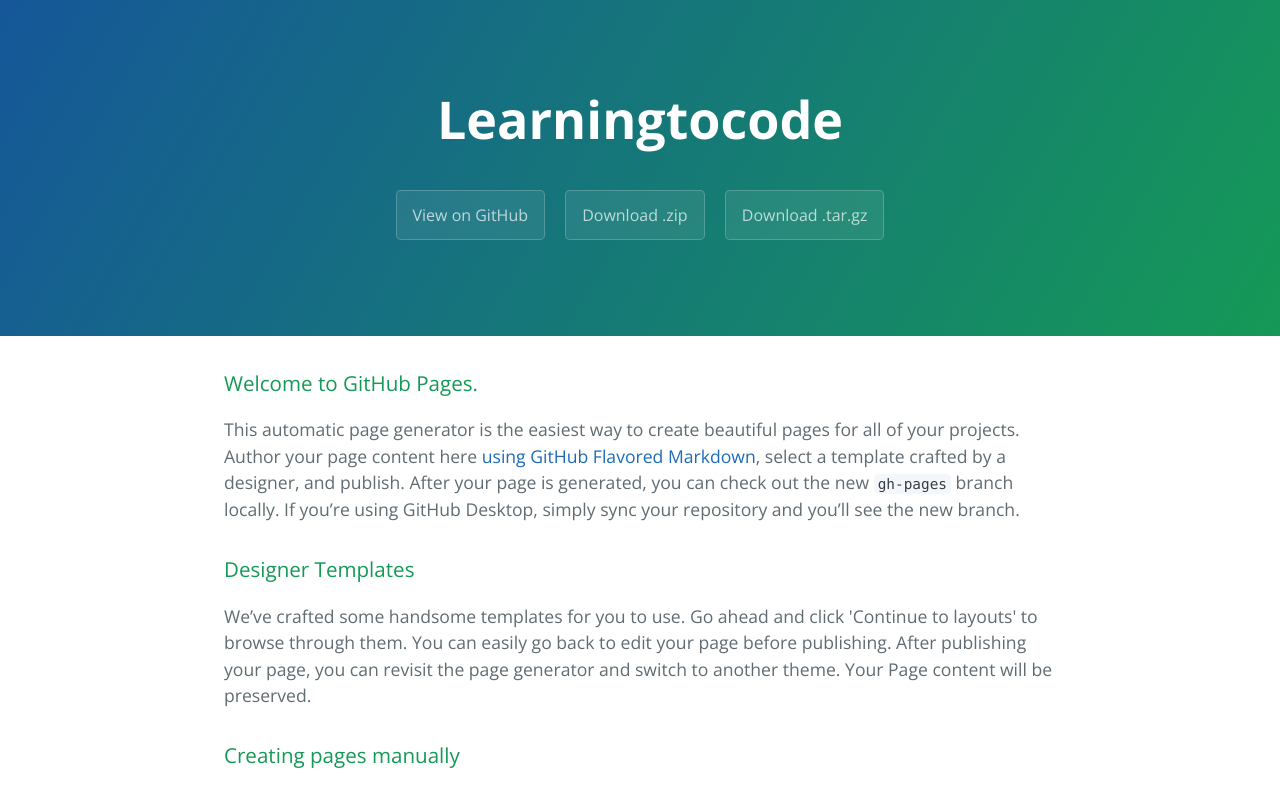
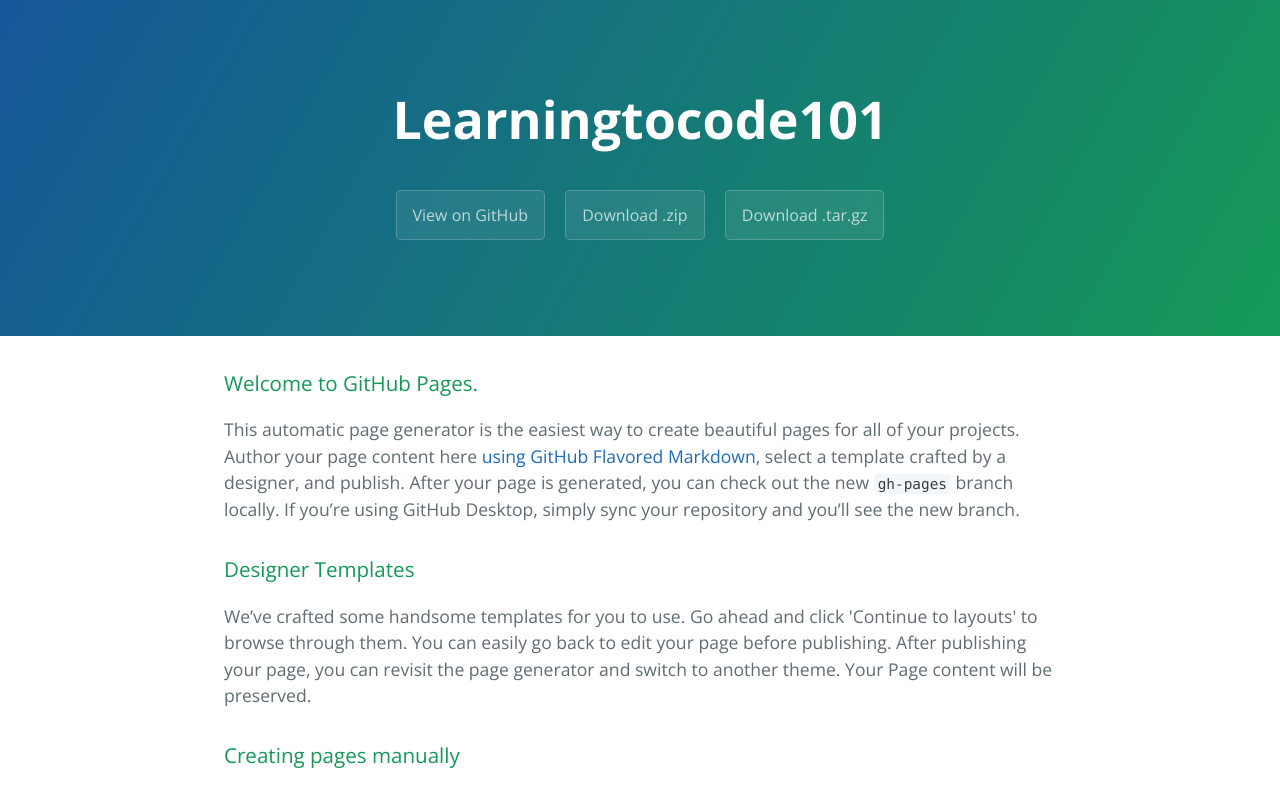
Before and after one commit to othmaness/learningtocode, a plain HTML site: page index.html in a window 1280 px wide. Shown: the top 786 px of the page. Drawn offline with nearby package versions, Linux system fonts and the light colour scheme.

Commit message:
Update index.html

```diff
--- a/index.html
+++ b/index.html
@@ -11,7 +11,7 @@
   </head>
   <body>
     <section class="page-header">
-      <h1 class="project-name">Learningtocode</h1>
+      <h1 class="project-name">Learningtocode101</h1>
       <h2 class="project-tagline"></h2>
       <a href="https://github.com/othmaness/learningtocode" class="btn">View on GitHub</a>
       <a href="https://github.com/othmaness/learningtocode/zipball/master" class="btn">Download .zip</a>
```
